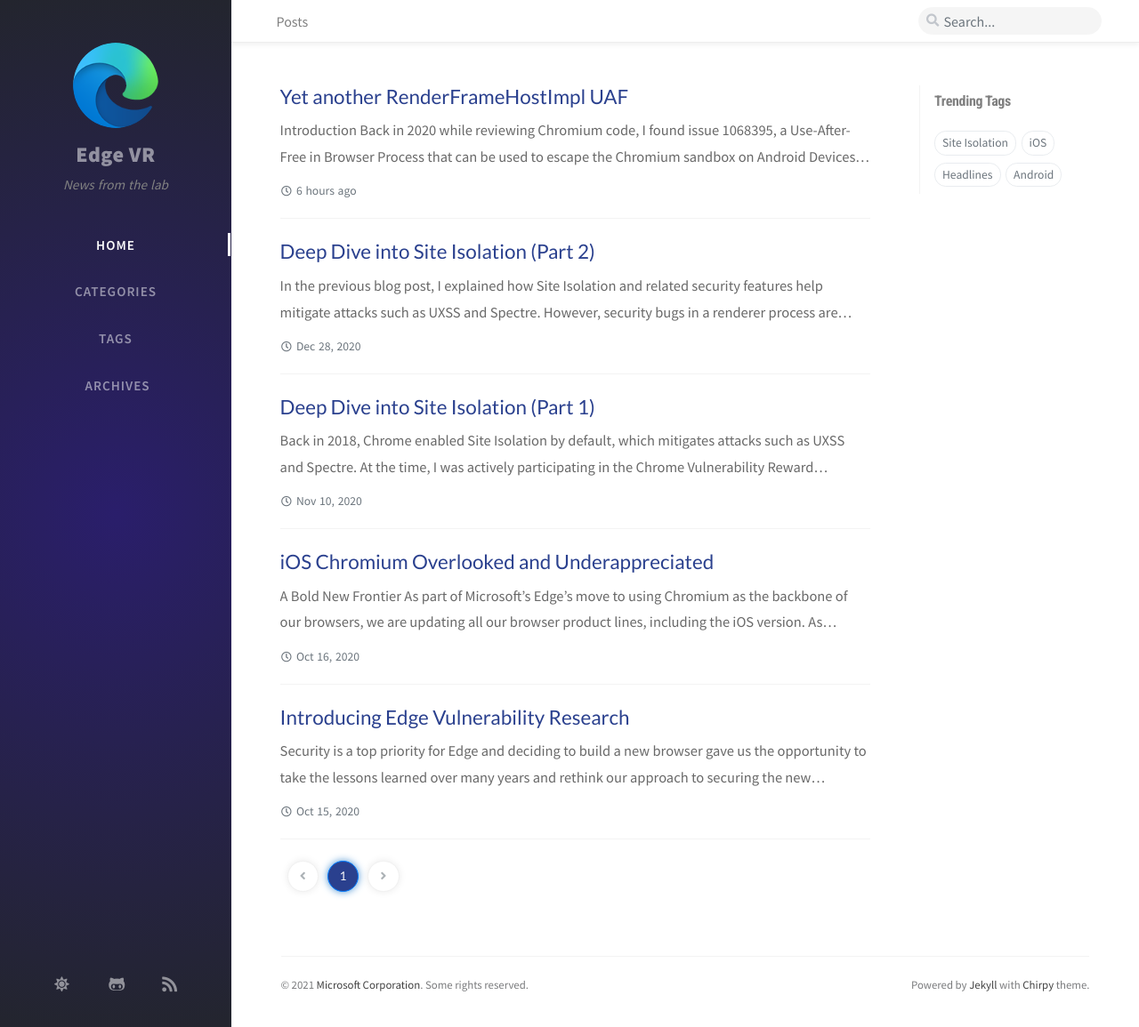
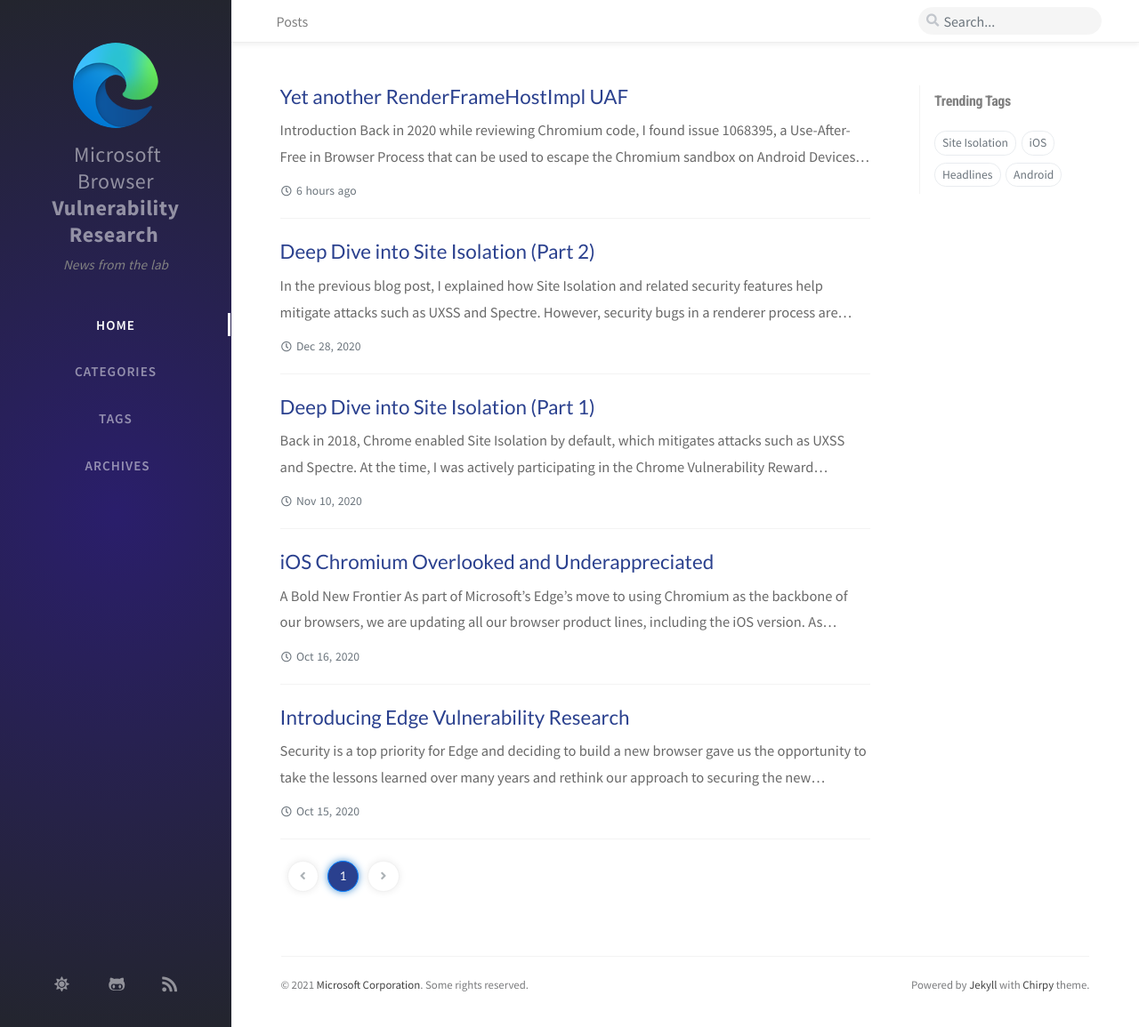
Before and after one commit to mikehoffms/edgevr, a Jekyll site: the page built from index.html, in a window 1280 px wide and 1155 px high. Shown: the whole window at 89% size. Built offline with Jekyll 4.4.1, drawn with Linux system fonts in a browser that asks for light colours; nearby versions of some CDN libraries; the list of posts is cut into pages by our own code; comment, search, counter and statistics services are not loaded.

Commit message:
changing title tagline

```diff
--- a/_config.yml
+++ b/_config.yml
@@ -8,7 +8,7 @@
 # jekyll-seo-tag settings › https://github.com/jekyll/jekyll-seo-tag/blob/master/docs/usage.md
 #--------------------------
 
-title: Edge VR                  # the main title
+title: Microsoft Browser Vulnerability Research                  # the main title
 
 tagline: News from the lab  # it will display as the sub-title
 
--- a/_includes/sidebar.html
+++ b/_includes/sidebar.html
@@ -21,7 +21,7 @@
 
     <div class="profile-text mt-3">
       <div class="site-title">
-        <a href="{{ '/' | relative_url }}">{{- site.title -}}</a>
+        <a href="{{ '/' | relative_url }}">Microsoft Browser <b>Vulnerability Research</b></a>
       </div>
       <div class="site-subtitle font-italic">{{- site.tagline -}}</div>
     </div>
--- a/assets/css/_addon/main.scss
+++ b/assets/css/_addon/main.scss
@@ -84,9 +84,10 @@
 
   .site-title {
     text-align: center;
+    word-spacing: 1000px !important;
     a {
       // color: var(--site-title-color);
-      font-weight: 900;
+      font-weight: 500;
       font-size: 1.5rem;
       letter-spacing: .5px;
       &:hover {
```
